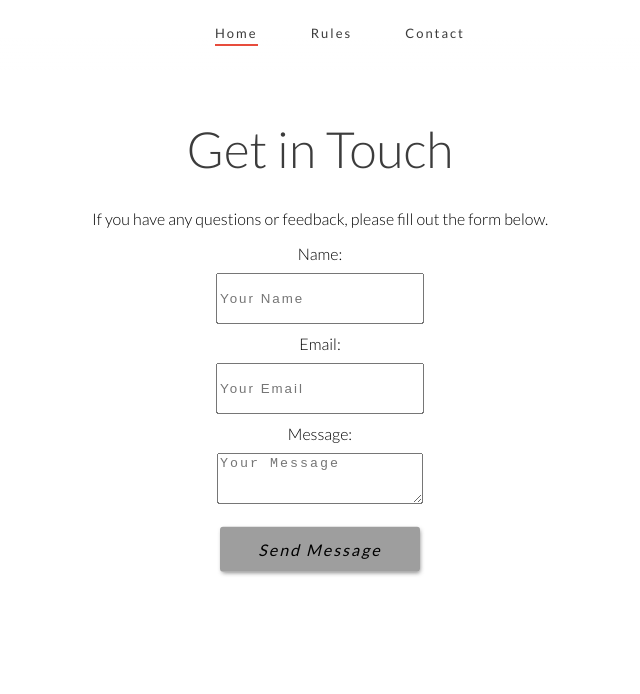
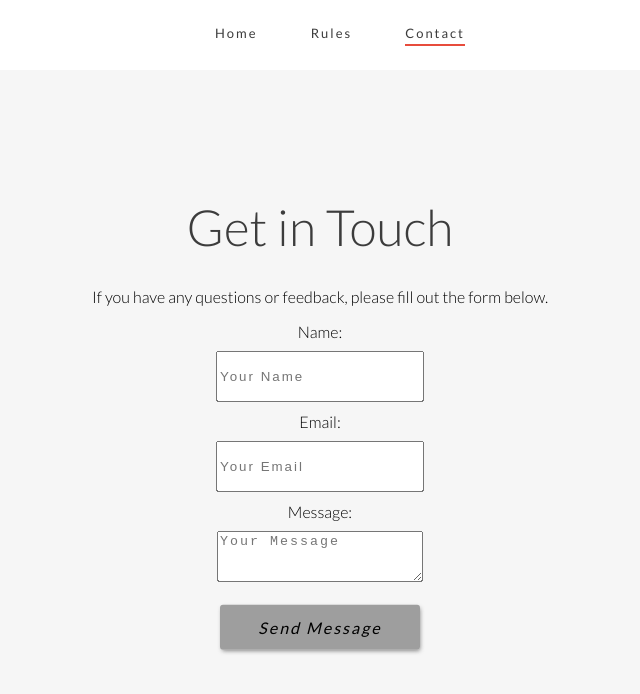
Before and after one commit to yassine-jarir/codeCraftStatic, a plain HTML site: page contact.html in a window 1280 px wide. Shown: the whole page, without its empty margins (320-960 px from the left). Drawn offline with Linux system fonts and the light colour scheme; grey boxes are pictures that could not be loaded.

Commit message:
last step

```diff
--- a/contact.html
+++ b/contact.html
@@ -9,16 +9,30 @@
 </head>
 <body>
 	<!-- Navbar -->
-	<nav class="navbar-container">
+	<nav class="navbar-container" style="z-index: 13;background-color: white;z-index: 13;">
 		<ul class="nav navbar">
-            <li class="nav-item active"><a href="./index.html">Home</a></li>
+      <li class="nav-item "><a href="./index.html">Home</a></li>
 			<li class="nav-item"><a href="./rules.html">Rules</a></li>
- 			<li class="nav-item"><a href="./contact.html">Contact</a></li>
+ 			<li class="nav-item active"><a href="./contact.html">Contact</a></li>
 		</ul>
 	</nav>
   <!-- Contact -->
-  <section class="page-container" id="contact" style="margin-top: 12rem;">
-    <section class="section-container">
+  <section class="page-container" id="contact"
+  style="
+  background-color: #f6f6f6;
+  height: 100%;
+  padding-top: 80px;
+  position: relative;
+  text-align: center;
+  width: 100%;
+  ">
+    <section class="section-container" style="position: absolute;
+    top: 45%;
+    left: 50%;
+    width: 90%;
+    transform: translate(-50%, -50%);
+    text-align: center;
+">
       <h4>Get in Touch</h4>
       <p>If you have any questions or feedback, please fill out the form below.</p>
       <form action="#" method="post">
--- a/style.css
+++ b/style.css
@@ -12,10 +12,12 @@ html,
 body {
   font-family: "Lato", sans-serif;
   font-weight: 300;
-  margin-bottom: 3rem;
-  height: 100%;
+   height: 100%;
+
 }
-
+body{
+  margin: 0 !important;
+}
 h2 {
   font-size: 100px;
   position: relative;
@@ -112,10 +114,8 @@ p.intro-des span {
 }
 
 section.page-container {
-  margin: auto;
-  width: 90%;
-  max-width: 800px;
-  height: 35vh;
+   width: 100%;
+   height: 35vh;
   position: relative;
   text-align: center;
 }
@@ -133,7 +133,7 @@ section.page-container {
 .section-container {
   position: absolute;
   top: 45%;
-  left: 50%;
+  left: 80%;
   width: 90%;
   transform: translate(-50%, -50%);
   text-align: center;
@@ -231,6 +231,7 @@ section.page-container {
   display: flex;
        justify-content: center;
     align-items: center;
+    padding: 0 30px;
 }
 .container img{
   width: 50%;
@@ -262,3 +263,8 @@ section.page-container {
     justify-content: center;
     align-items: center;
 }
+
+
+/* p{
+  float: right;
+} */
```
Also changed, not shown: index.html (+1 -1 lines), rules.html (+8 -7 lines).
